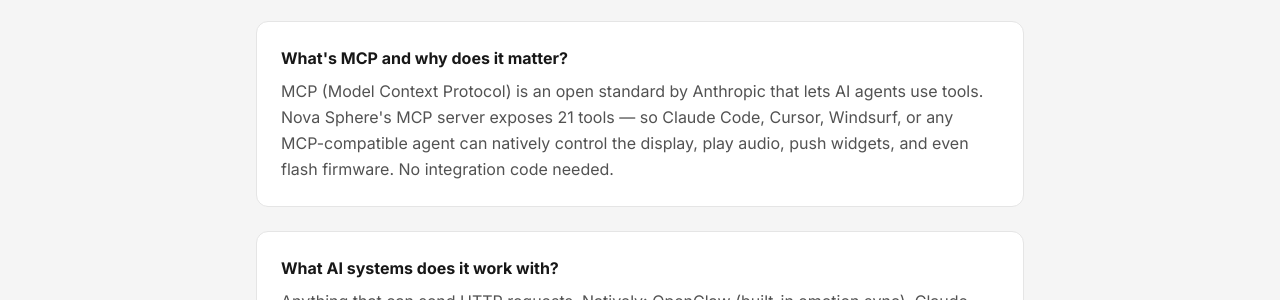
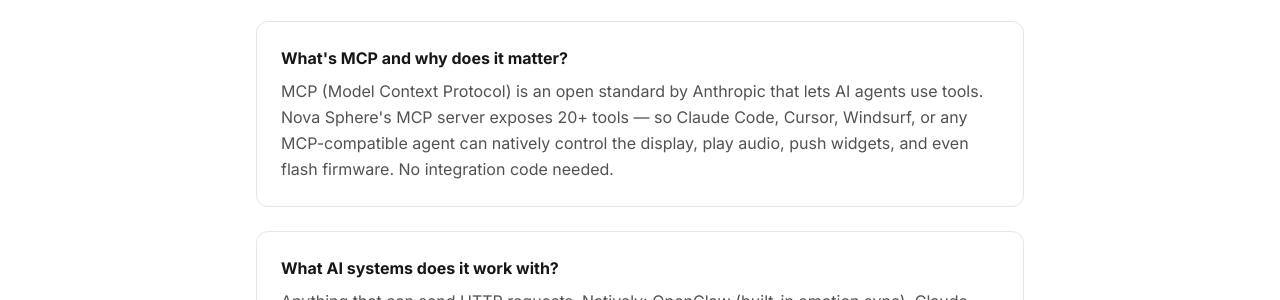
Before and after one commit to angeldimitrov/angeldimitrov.github.io, a Jekyll site: the page built from nova-sphere.html, in a window 1280 px wide and 900 px high, scrolled down 14807 px. Shown: the part 179-479 px from the top of the window. Built offline with Jekyll 4.4.1, drawn with Linux system fonts in a browser that asks for light colours; some of the changed text lies outside the part shown.

Commit message:
fix(nova-sphere): background alternation, content tweaks, video faststart
- Fix section backgrounds to alternate cleanly (no two adjacent same color)
- Convert Specs and Risks sections from dark to light theme
- Use "20+" consistently for emotions and MCP tools everywhere
- Remove USB-C cable from "What's in the box" FAQ
- Change "MOST POPULAR" to "REGULAR PRICE" on standard tier
- Re-mux video with faststart flag for Chrome playback compatibility
- Change video preload from metadata to auto

Co-Authored-By: Claude Opus 4.6 <noreply@anthropic.com>

```diff
--- a/nova-sphere.html
+++ b/nova-sphere.html
@@ -1,7 +1,7 @@
 ---
 layout: default
 title: Nova Sphere — Your AI Deserves a Face
-description: Open hardware AI interface with AMOLED display, MCP server (21 tools), voice pipeline, and REST API. Give your AI agent a physical presence. Coming soon to Kickstarter.
+description: Open hardware AI interface with AMOLED display, MCP server (20+ tools), voice pipeline, and REST API. Give your AI agent a physical presence. Coming soon to Kickstarter.
 keywords: Nova Sphere, AI hardware, MCP server, Claude Code, OpenClaw, ESP32, AMOLED, Ollama, voice assistant, Kickstarter, REST API, Home Assistant, IoT display, hardware interface
 image: /assets/images/nova-sphere/hero-happy.jpg
 ---
@@ -17,14 +17,14 @@ image: /assets/images/nova-sphere/hero-happy.jpg
         </h1>
         <p class="text-xl md:text-2xl mb-8 text-gray-300 font-light leading-relaxed">
           The open hardware interface for OpenClaw, Claude Code, and any AI agent.
-          Round AMOLED display, mic, speaker, MCP server with 21 tools, and a full REST API — in a ~60mm sphere.
+          Round AMOLED display, mic, speaker, MCP server with 20+ tools, and a full REST API — in a ~60mm sphere.
         </p>
         <div class="space-y-3 mb-10 text-sm md:text-base">
           <div class="flex gap-3 items-center text-neutral-300">
             <span class="text-green-400">✓</span> <span>OpenClaw skill + Claude Code skill — plug-and-play integration</span>
           </div>
           <div class="flex gap-3 items-center text-neutral-300">
-            <span class="text-green-400">✓</span> <span>MCP server — 21 tools, your AI agent creates widgets autonomously</span>
+            <span class="text-green-400">✓</span> <span>MCP server — 20+ tools, your AI agent creates widgets autonomously</span>
           </div>
           <div class="flex gap-3 items-center text-neutral-300">
             <span class="text-green-400">✓</span> <span>No cloud. No subscription. Full source code included.</span>
@@ -74,7 +74,7 @@ image: /assets/images/nova-sphere/hero-happy.jpg
       </div>
       <div class="order-1 md:order-2">
         <div class="rounded-xl overflow-hidden border border-neutral-200 shadow-2xl">
-          <video controls playsinline preload="metadata" class="w-full" poster="/assets/images/nova-sphere/demo-poster.jpg">
+          <video controls playsinline preload="auto" class="w-full" poster="/assets/images/nova-sphere/demo-poster.jpg">
             <source src="/assets/video/nova-sphere-demo.mp4" type="video/mp4">
           </video>
         </div>
@@ -177,7 +177,7 @@ image: /assets/images/nova-sphere/hero-happy.jpg
 </section>
 
 <!-- Widget Showcase -->
-<section class="bg-white py-16 md:py-24">
+<section class="bg-neutral-50 py-16 md:py-24">
   <div class="container">
     <div class="text-center mb-10 md:mb-14">
       <h2 class="text-3xl md:text-4xl font-bold text-neutral-900 mb-4">Widgets for Everything.</h2>
@@ -219,11 +219,11 @@ image: /assets/images/nova-sphere/hero-happy.jpg
 </section>
 
 <!-- Emotions -->
-<section class="bg-white py-16 md:py-24">
+<section class="bg-neutral-100 py-16 md:py-24">
   <div class="container">
     <div class="text-center">
       <h2 class="text-3xl font-bold md:text-4xl text-neutral-900 mb-5">
-        20 Emotions. <span class="gradient-text-light">Smooth Animations.</span>
+        20+ Emotions. <span class="gradient-text-light">Smooth Animations.</span>
       </h2>
       <p class="text-neutral-600 max-w-2xl mx-auto mb-8">
         Set any of 20+ emotions via MCP or REST API. Emotions can also be streamed together with AI-generated audio — your agent's voice and face stay in sync automatically.
@@ -262,7 +262,7 @@ image: /assets/images/nova-sphere/hero-happy.jpg
 </section>
 
 <!-- What It Does — Dev Scenarios -->
-<section class="bg-neutral-100 py-16 md:py-24 lg:py-32">
+<section class="bg-white py-16 md:py-24 lg:py-32">
   <div class="container">
     <div class="text-center mb-12 md:mb-16">
       <h2 class="text-3xl font-bold md:text-4xl lg:text-5xl text-neutral-900 mb-5">
@@ -289,7 +289,7 @@ image: /assets/images/nova-sphere/hero-happy.jpg
           <svg xmlns="http://www.w3.org/2000/svg" fill="none" viewBox="0 0 24 24" stroke-width="1.5" stroke="currentColor" class="w-5 h-5 text-purple-600"><path stroke-linecap="round" stroke-linejoin="round" d="M15.182 15.182a4.5 4.5 0 0 1-6.364 0M21 12a9 9 0 1 1-18 0 9 9 0 0 1 18 0ZM9.75 9.75c0 .414-.168.75-.375.75S9 10.164 9 9.75 9.168 9 9.375 9s.375.336.375.75Zm-.375 0h.008v.015h-.008V9.75Zm5.625 0c0 .414-.168.75-.375.75s-.375-.336-.375-.75.168-.75.375-.75.375.336.375.75Zm-.375 0h.008v.015h-.008V9.75Z" /></svg>
         </div>
         <h3 class="text-base font-bold text-neutral-900 mb-1">Express emotions</h3>
-        <p class="text-neutral-500 text-sm">20 animated face states — happy, thinking, angry, sleepy, and more. Your agent sets them to reflect its mood or status.</p>
+        <p class="text-neutral-500 text-sm">20+ animated face states — happy, thinking, angry, sleepy, and more. Your agent sets them to reflect its mood or status.</p>
       </div>
 
       <!-- Voice -->
@@ -478,7 +478,7 @@ image: /assets/images/nova-sphere/hero-happy.jpg
         MCP Server. REST API. <span class="bg-gradient-to-r from-white to-purple-400 bg-clip-text text-transparent">Full Control.</span>
       </h2>
       <p class="text-lg text-neutral-400 max-w-3xl mx-auto">
-        21 MCP tools for AI agents. 15+ REST endpoints for scripts and automations.
+        20+ MCP tools for AI agents. 15+ REST endpoints for scripts and automations.
         WebSocket protocol for real-time voice. If it speaks HTTP, it controls Nova Sphere.
       </p>
     </div>
@@ -602,64 +602,64 @@ image: /assets/images/nova-sphere/hero-happy.jpg
 </section>
 
 <!-- Specs -->
-<section class="section-dark py-16 md:py-24">
+<section class="bg-neutral-100 py-16 md:py-24">
   <div class="container">
     <div class="max-w-4xl mx-auto">
-      <h2 class="text-3xl font-bold text-white text-center mb-10">
-        <span class="bg-gradient-to-r from-white to-purple-400 bg-clip-text text-transparent">Specs</span>
+      <h2 class="text-3xl font-bold text-neutral-900 text-center mb-10">
+        Specs
       </h2>
       <div class="grid grid-cols-1 md:grid-cols-2 gap-x-12">
-        <div class="flex justify-between py-3 border-b border-neutral-700 text-sm">
-          <span class="text-neutral-400">Display</span>
-          <span class="text-white">1.43" AMOLED, 466×466, capacitive touch</span>
+        <div class="flex justify-between py-3 border-b border-neutral-200 text-sm">
+          <span class="text-neutral-500">Display</span>
+          <span class="text-neutral-900">1.43" AMOLED, 466×466, capacitive touch</span>
         </div>
-        <div class="flex justify-between py-3 border-b border-neutral-700 text-sm">
-          <span class="text-neutral-400">MCU</span>
-          <span class="text-white">ESP32-S3R8, dual-core, 8MB PSRAM, 16MB Flash</span>
+        <div class="flex justify-between py-3 border-b border-neutral-200 text-sm">
+          <span class="text-neutral-500">MCU</span>
+          <span class="text-neutral-900">ESP32-S3R8, dual-core, 8MB PSRAM, 16MB Flash</span>
         </div>
-        <div class="flex justify-between py-3 border-b border-neutral-700 text-sm">
-          <span class="text-neutral-400">Mic</span>
-          <span class="text-white">INMP441 MEMS (I2S, 16kHz)</span>
+        <div class="flex justify-between py-3 border-b border-neutral-200 text-sm">
+          <span class="text-neutral-500">Mic</span>
+          <span class="text-neutral-900">INMP441 MEMS (I2S, 16kHz)</span>
         </div>
-        <div class="flex justify-between py-3 border-b border-neutral-700 text-sm">
-          <span class="text-neutral-400">Speaker</span>
-          <span class="text-white">MAX98357A amp + speaker (I2S, 48kHz)</span>
+        <div class="flex justify-between py-3 border-b border-neutral-200 text-sm">
+          <span class="text-neutral-500">Speaker</span>
+          <span class="text-neutral-900">MAX98357A amp + speaker (I2S, 48kHz)</span>
         </div>
-        <div class="flex justify-between py-3 border-b border-neutral-700 text-sm">
-          <span class="text-neutral-400">IMU</span>
-          <span class="text-white">QMI8658 (accel + gyro)</span>
+        <div class="flex justify-between py-3 border-b border-neutral-200 text-sm">
+          <span class="text-neutral-500">IMU</span>
+          <span class="text-neutral-900">QMI8658 (accel + gyro)</span>
         </div>
-        <div class="flex justify-between py-3 border-b border-neutral-700 text-sm">
-          <span class="text-neutral-400">Connectivity</span>
-          <span class="text-white">WiFi 2.4GHz, BLE 5.0</span>
+        <div class="flex justify-between py-3 border-b border-neutral-200 text-sm">
+          <span class="text-neutral-500">Connectivity</span>
+          <span class="text-neutral-900">WiFi 2.4GHz, BLE 5.0</span>
         </div>
-        <div class="flex justify-between py-3 border-b border-neutral-700 text-sm">
-          <span class="text-neutral-400">API</span>
-          <span class="text-white">REST + WebSocket + MCP (21 tools)</span>
+        <div class="flex justify-between py-3 border-b border-neutral-200 text-sm">
+          <span class="text-neutral-500">API</span>
+          <span class="text-neutral-900">REST + WebSocket + MCP (20+ tools)</span>
         </div>
-        <div class="flex justify-between py-3 border-b border-neutral-700 text-sm">
-          <span class="text-neutral-400">Body</span>
-          <span class="text-white">~60mm sphere, 3D printed</span>
+        <div class="flex justify-between py-3 border-b border-neutral-200 text-sm">
+          <span class="text-neutral-500">Body</span>
+          <span class="text-neutral-900">~60mm sphere, 3D printed</span>
         </div>
-        <div class="flex justify-between py-3 border-b border-neutral-700 text-sm">
-          <span class="text-neutral-400">Power</span>
-          <span class="text-white">USB-C, 5V / 500mA</span>
+        <div class="flex justify-between py-3 border-b border-neutral-200 text-sm">
+          <span class="text-neutral-500">Power</span>
+          <span class="text-neutral-900">USB-C, 5V / 500mA</span>
         </div>
-        <div class="flex justify-between py-3 border-b border-neutral-700 text-sm">
-          <span class="text-neutral-400">Draw</span>
-          <span class="text-white">~80mA active, ~10µA deep sleep</span>
+        <div class="flex justify-between py-3 border-b border-neutral-200 text-sm">
+          <span class="text-neutral-500">Draw</span>
+          <span class="text-neutral-900">~80mA active, ~10µA deep sleep</span>
         </div>
-        <div class="flex justify-between py-3 border-b border-neutral-700 text-sm">
-          <span class="text-neutral-400">Firmware</span>
-          <span class="text-white">Full source code included</span>
+        <div class="flex justify-between py-3 border-b border-neutral-200 text-sm">
+          <span class="text-neutral-500">Firmware</span>
+          <span class="text-neutral-900">Full source code included</span>
         </div>
-        <div class="flex justify-between py-3 border-b border-neutral-700 text-sm">
-          <span class="text-neutral-400">Updates</span>
-          <span class="text-white">OTA via WiFi (also via MCP)</span>
+        <div class="flex justify-between py-3 border-b border-neutral-200 text-sm">
+          <span class="text-neutral-500">Updates</span>
+          <span class="text-neutral-900">OTA via WiFi (also via MCP)</span>
         </div>
-        <div class="flex justify-between py-3 border-b border-neutral-700 text-sm">
-          <span class="text-neutral-400">Subscription</span>
-          <span class="text-white">None. Ever.</span>
+        <div class="flex justify-between py-3 border-b border-neutral-200 text-sm">
+          <span class="text-neutral-500">Subscription</span>
+          <span class="text-neutral-900">None. Ever.</span>
         </div>
       </div>
     </div>
@@ -667,7 +667,7 @@ image: /assets/images/nova-sphere/hero-happy.jpg
 </section>
 
 <!-- Comparison Table -->
-<section class="bg-neutral-100 py-16 md:py-24">
+<section class="bg-white py-16 md:py-24">
   <div class="container">
     <div class="max-w-5xl mx-auto">
       <h2 class="text-3xl font-bold md:text-4xl text-neutral-900 text-center mb-10">
@@ -792,7 +792,7 @@ image: /assets/images/nova-sphere/hero-happy.jpg
           </div>
           <div class="pb-8">
             <p class="font-bold text-neutral-900">Now — Firmware Complete</p>
-            <p class="text-neutral-600 text-sm">Production-ready firmware running daily. MCP server (21 tools), voice pipeline, widget system, OTA updates — all working on the creator's desk.</p>
+            <p class="text-neutral-600 text-sm">Production-ready firmware running daily. MCP server (20+ tools), voice pipeline, widget system, OTA updates — all working on the creator's desk.</p>
           </div>
         </div>
         <div class="flex gap-6 items-start">
@@ -909,28 +909,28 @@ image: /assets/images/nova-sphere/hero-happy.jpg
 </section>
 
 <!-- Risks & Challenges -->
-<section class="section-dark py-16 md:py-24">
+<section class="bg-neutral-100 py-16 md:py-24">
   <div class="container">
     <div class="max-w-3xl mx-auto">
-      <h2 class="text-3xl font-bold text-white text-center mb-10">
-        Risks & <span class="bg-gradient-to-r from-white to-purple-400 bg-clip-text text-transparent">Challenges</span>
+      <h2 class="text-3xl font-bold text-neutral-900 text-center mb-10">
+        Risks & Challenges
       </h2>
       <div class="space-y-6">
-        <div class="rounded-xl border border-neutral-700/60 bg-neutral-800/60 p-6">
-          <h3 class="font-bold text-white mb-2">Manufacturing & Assembly</h3>
-          <p class="text-neutral-300 text-sm">This is a first production run. While the firmware is proven (running daily for months), scaling from prototype to hundreds of units introduces assembly and quality challenges. We've sourced all components from established suppliers and designed the assembly process to minimize complexity. Each unit will be tested before shipping.</p>
+        <div class="rounded-xl border border-neutral-200 bg-white p-6">
+          <h3 class="font-bold text-neutral-900 mb-2">Manufacturing & Assembly</h3>
+          <p class="text-neutral-600 text-sm">This is a first production run. While the firmware is proven (running daily for months), scaling from prototype to hundreds of units introduces assembly and quality challenges. We've sourced all components from established suppliers and designed the assembly process to minimize complexity. Each unit will be tested before shipping.</p>
         </div>
-        <div class="rounded-xl border border-neutral-700/60 bg-neutral-800/60 p-6">
-          <h3 class="font-bold text-white mb-2">Component Supply Chain</h3>
-          <p class="text-neutral-300 text-sm">The ESP32-S3 and Waveshare AMOLED module are widely available. However, global supply chain disruptions can affect lead times. We've identified backup suppliers and will order components immediately after funding to lock in availability.</p>
+        <div class="rounded-xl border border-neutral-200 bg-white p-6">
+          <h3 class="font-bold text-neutral-900 mb-2">Component Supply Chain</h3>
+          <p class="text-neutral-600 text-sm">The ESP32-S3 and Waveshare AMOLED module are widely available. However, global supply chain disruptions can affect lead times. We've identified backup suppliers and will order components immediately after funding to lock in availability.</p>
         </div>
-        <div class="rounded-xl border border-neutral-700/60 bg-neutral-800/60 p-6">
-          <h3 class="font-bold text-white mb-2">Shipping & Logistics</h3>
-          <p class="text-neutral-300 text-sm">International shipping from Germany is well-established, but customs delays and regional logistics vary. We're working with experienced fulfillment partners and will provide tracking for every shipment. Shipping costs are clearly listed per region.</p>
+        <div class="rounded-xl border border-neutral-200 bg-white p-6">
+          <h3 class="font-bold text-neutral-900 mb-2">Shipping & Logistics</h3>
+          <p class="text-neutral-600 text-sm">International shipping from Germany is well-established, but customs delays and regional logistics vary. We're working with experienced fulfillment partners and will provide tracking for every shipment. Shipping costs are clearly listed per region.</p>
         </div>
-        <div class="rounded-xl border border-neutral-700/60 bg-neutral-800/60 p-6">
-          <h3 class="font-bold text-white mb-2">Timeline</h3>
-          <p class="text-neutral-300 text-sm">Hardware projects can experience delays. Our advantage: the firmware is already complete and battle-tested. The remaining work is physical production and assembly. If delays occur, we'll communicate openly through backer updates. We'd rather ship a great product late than a rushed product on time.</p>
+        <div class="rounded-xl border border-neutral-200 bg-white p-6">
+          <h3 class="font-bold text-neutral-900 mb-2">Timeline</h3>
+          <p class="text-neutral-600 text-sm">Hardware projects can experience delays. Our advantage: the firmware is already complete and battle-tested. The remaining work is physical production and assembly. If delays occur, we'll communicate openly through backer updates. We'd rather ship a great product late than a rushed product on time.</p>
         </div>
       </div>
     </div>
@@ -938,7 +938,7 @@ image: /assets/images/nova-sphere/hero-happy.jpg
 </section>
 
 <!-- FAQ -->
-<section class="bg-neutral-100 py-16 md:py-24">
+<section class="bg-white py-16 md:py-24">
   <div class="container">
     <div class="max-w-3xl mx-auto">
       <h2 class="text-3xl font-bold md:text-4xl text-neutral-900 text-center mb-10">
@@ -958,7 +958,7 @@ image: /assets/images/nova-sphere/hero-happy.jpg
 
         <div class="card p-6">
           <h3 class="font-bold text-neutral-900 mb-2">What's MCP and why does it matter?</h3>
-          <p class="text-neutral-600">MCP (Model Context Protocol) is an open standard by Anthropic that lets AI agents use tools. Nova Sphere's MCP server exposes 21 tools — so Claude Code, Cursor, Windsurf, or any MCP-compatible agent can natively control the display, play audio, push widgets, and even flash firmware. No integration code needed.</p>
+          <p class="text-neutral-600">MCP (Model Context Protocol) is an open standard by Anthropic that lets AI agents use tools. Nova Sphere's MCP server exposes 20+ tools — so Claude Code, Cursor, Windsurf, or any MCP-compatible agent can natively control the display, play audio, push widgets, and even flash firmware. No integration code needed.</p>
         </div>
 
         <div class="card p-6">
@@ -1008,7 +1008,7 @@ image: /assets/images/nova-sphere/hero-happy.jpg
 
         <div class="card p-6">
           <h3 class="font-bold text-neutral-900 mb-2">What's in the box?</h3>
-          <p class="text-neutral-600">Nova Sphere (assembled and tested), USB-C cable, quick start guide with QR code to documentation, and access to the full firmware source code + MCP server + companion voice server. Everything you need to get started.</p>
+          <p class="text-neutral-600">Nova Sphere (assembled and tested), quick start guide with QR code to documentation, and access to the full firmware source code + MCP server + companion voice server. Everything you need to get started.</p>
         </div>
       </div>
     </div>
@@ -1040,7 +1040,7 @@ image: /assets/images/nova-sphere/hero-happy.jpg
         <p class="text-neutral-500 text-xs mt-4">Limited to first 100 backers</p>
       </div>
       <div class="rounded-xl border-2 border-purple-500 bg-neutral-800/60 p-6 relative">
-        <div class="absolute -top-3 left-1/2 -translate-x-1/2 bg-purple-500 text-white text-xs font-bold px-3 py-1 rounded-full">MOST POPULAR</div>
+        <div class="absolute -top-3 left-1/2 -translate-x-1/2 bg-purple-500 text-white text-xs font-bold px-3 py-1 rounded-full">REGULAR PRICE</div>
         <p class="text-purple-400 text-sm font-semibold mb-2">STANDARD</p>
         <p class="text-3xl font-bold text-white mb-1">€109</p>
         <p class="text-neutral-500 text-xs mb-4">Save €40 vs. retail</p>
```
